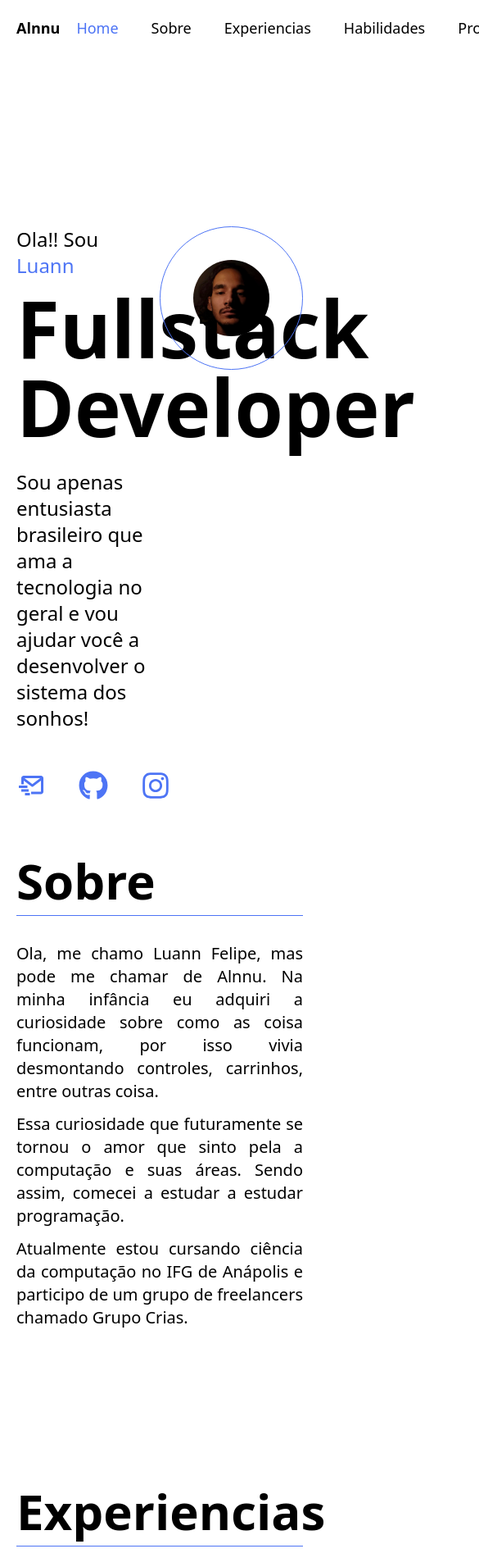
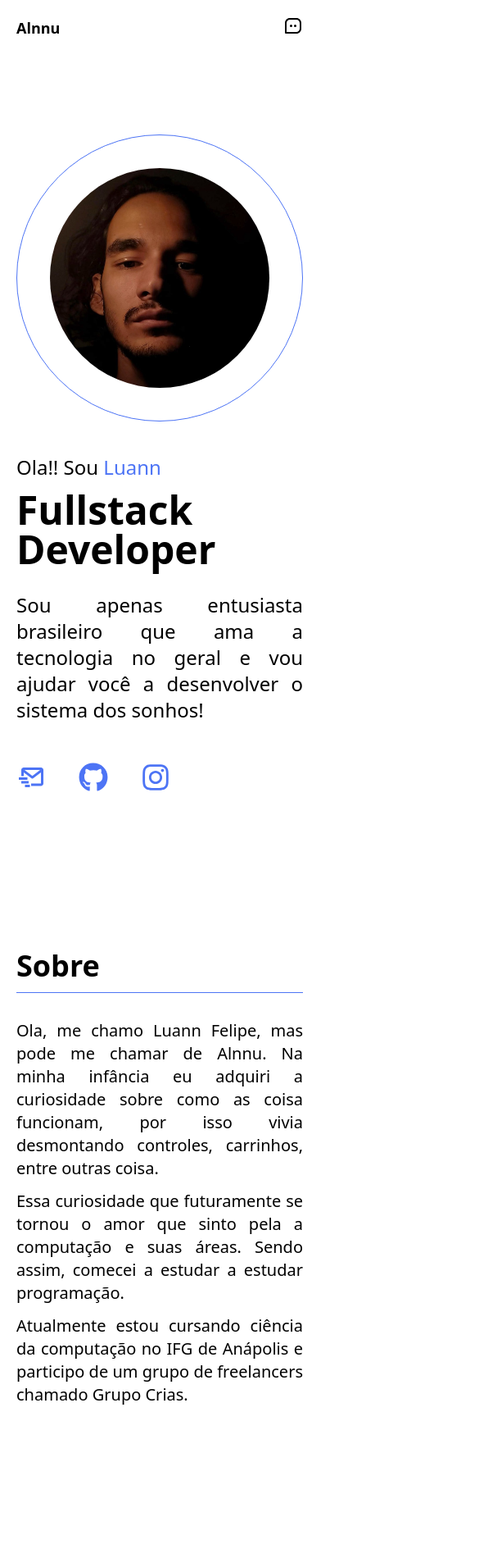
Before and after one commit to alnnu/portfolio, a Next.js app: page / in a window 390 px wide. Shown: the top 1911 px of the page at 82% size, 585 px wide, since content can reach past the window. Built offline with nearby package versions, Linux system fonts and the light colour scheme.

Commit message:
add responsividade

```diff
--- a/package.json
+++ b/package.json
@@ -1,5 +1,5 @@
 {
-  "name": "portfoilio",
+  "name": "portfolio",
   "version": "0.1.0",
   "private": true,
   "scripts": {
--- a/src/app/layout.tsx
+++ b/src/app/layout.tsx
@@ -18,7 +18,7 @@ export default function RootLayout({
 }>) {
   return (
     <html lang="latin">
-      <body className="lg:mx-64 mx-5">
+      <body className="laptop:mx-32 mx-5">
         <Header/>
         {children}
         <Footer/>
--- a/src/app/page.tsx
+++ b/src/app/page.tsx
@@ -17,26 +17,25 @@ const projetos = [{nome: "Sistema de Comandas", descricao: "Um site feito para u
 
   return (
    <main>
-      <div className="flex mt-52 h-96">
-        <div className="flex w-1/2 flex-col align-middle">
+      <div className="flex flex-col-reverse desktop:flex-row mt-24 desktop:mt-52">
+        <div className="desktop:w-1/2 mt-10 desktop:mt-0">
           <div className="text-2xl mb-3">
             Ola!! Sou <span className="text-primery">Luann</span>
           </div>
-          <div className="text-8xl font-bold mb-7">
-            Fullstack <br/>Developer
+          <div className="text-5xl desktop:text-8xl font-bold mb-7">
+            Fullstack Developer
           </div>
-          <div className="text-2xl">
+          <div className="text-2xl text-justify tablet:text-left">
             Sou apenas entusiasta brasileiro que ama a tecnologia no geral e vou ajudar você a desenvolver o sistema dos sonhos!
           </div>
-          <div className="flex  w-60 mt-12">
+          <div className="flex w-60 mt-12">
             <a href="mailto:contato.alnnu@gmail.com" className="text-primery text-4xl hover:-translate-y-1 transition-transform cursor-pointer"><BiMailSend/></a>
             <a href="https://github.com/alnnu" className="text-primery text-4xl mx-10 hover:-translate-y-1 transition-transform cursor-pointer" target="_blank"><FaGithub/></a>
             <a href="https://www.instagram.com/luann__felipe_/" className="text-primery text-4xl hover:-translate-y-1 transition-transform cursor-pointer" target="_blank"><FaInstagram/></a>
           </div>
         </div>
-        <div className="flex justify-end flex-1 h-fit">
-
-          <div className="border border-primery rounded-full p-10">
+        <div className="flex justify-center desktop:justify-end flex-1 desktop:w-1/2">
+          <div className="border border-primery rounded-full p-10 size-fit">
             <Image
               src="/me.jpeg"
               className="rounded-full"
@@ -48,8 +47,8 @@ const projetos = [{nome: "Sistema de Comandas", descricao: "Um site feito para u
         </div>
       </div>
 
-      <div className="mt-96" id="Sobre">
-        <h1 className="text-6xl font-bold mb-8 border-b border-primery pb-3 text">Sobre</h1>
+      <div className="mt-48 laptop:mt-96" id="Sobre">
+        <h1 className="text-4xl tablet:text-6xl font-bold mb-8 border-b border-primery pb-3 text">Sobre</h1>
         <div className="text-xl text-justify">
           <p>Ola, me chamo Luann Felipe, mas pode me chamar de Alnnu. Na minha infância eu adquiri a curiosidade sobre como as coisa funcionam, por isso vivia desmontando controles, carrinhos, entre outras coisa.</p>
           <p className="mt-3 text-justify">Essa curiosidade que futuramente se tornou o amor que sinto pela a computação e suas áreas. Sendo assim, comecei a estudar a estudar programação.</p>
@@ -59,9 +58,9 @@ const projetos = [{nome: "Sistema de Comandas", descricao: "Um site feito para u
 
       <Experiencias/>
 
-      <div className="mt-48" id="Habilidades">
-        <h1 className="text-6xl font-bold mb-8 border-b border-primery pb-3 text">Habilidades</h1>
-        <div className="grid grid-cols-2 gap-x-48 gap-y-32">
+      <div className="mt-48 " id="Habilidades">
+        <h1 className="text-4xl tablet:text-6xl font-bold mb-8 border-b border-primery pb-3 text">Habilidades</h1>
+        <div className="grid grid-cols-none tablet:grid-cols-2 gap-x-48 gap-y-32">
           {
             habilidades.map((habilidade, index: number) => (
               <Habilidades nome={habilidade.nome} techs={habilidade.techs}/>
@@ -71,7 +70,7 @@ const projetos = [{nome: "Sistema de Comandas", descricao: "Um site feito para u
       </div>
 
       <div className="mt-48" id="Projetos">
-        <h1 className="text-6xl font-bold mb-8 border-b border-primery pb-3 text">Projetos</h1>
+        <h1 className="text-4xl tablet:text-6xl font-bold mb-8 border-b border-primery pb-3 text">Projetos</h1>
         <div>
           {
             projetos.map((projeto, index: number) => (
--- a/src/components/experiencias.tsx
+++ b/src/components/experiencias.tsx
@@ -1,41 +1,86 @@
-"use client"
-import { useState } from "react"
+"use client";
+import { useState } from "react";
 
 const Experiencias = () => {
-    const experiencias = [{nome:"Grupo Crias", titulo:"Freelacer associado ao Grupo Crias", data: "dezembro 2023 - atual", responsabilidade:"Trabalhar em projetos freelancers, utilizando principalmente em spring, e auxiliar nos projetos dos outros membros."},
-                        {nome:"Code Tower", titulo:"Programador na Code Tower", data:"setembro 2021 - julho 2023", responsabilidade:`Nessa empresa júnior desenvolvi aplicativos frontend e backend utilizando ferramentas como: nextJs, adonisJs, expressJs, docker e tailwind. Alem de poder fazer um workshop de como criar um sistema CRUD em expressJs na Campus Party Goias 2`},
-                        {nome:"Iniciação Cientifica", titulo:"Iniciação Cientifica", data:"setembro 2022 - setembro 2023", responsabilidade:"Pesquisei fiabilidade viabilidade financeira de aplicativos descentralizados na rede blockchain do Ethereum. Para isso, desenvolvi um aplicativo de votação simples e usei as metricas para chergar ao gusto de um aplicativo do uso diario"}
-            ]
+  const experiencias = [
+    {
+      nome: "Grupo Crias",
+      titulo: "Freelacer associado ao Grupo Crias",
+      data: "dezembro 2023 - atual",
+      responsabilidade:
+        "Trabalhar em projetos freelancers, utilizando principalmente em spring, e auxiliar nos projetos dos outros membros.",
+    },
+    {
+      nome: "Code Tower",
+      titulo: "Programador na Code Tower",
+      data: "setembro 2021 - julho 2023",
+      responsabilidade: `Nessa empresa júnior desenvolvi aplicativos frontend e backend utilizando ferramentas como: nextJs, adonisJs, expressJs, docker e tailwind. Alem de poder fazer um workshop de como criar um sistema CRUD em expressJs na Campus Party Goias 2`,
+    },
+    {
+      nome: "Iniciação Cientifica",
+      titulo: "Iniciação Cientifica",
+      data: "setembro 2022 - setembro 2023",
+      responsabilidade:
+        "Pesquisei fiabilidade viabilidade financeira de aplicativos descentralizados na rede blockchain do Ethereum. Para isso, desenvolvi um aplicativo de votação simples e usei as metricas para chergar ao gusto de um aplicativo do uso diario",
+    },
+  ];
 
   const [foco, setFoco] = useState(0);
 
   return (
     <>
-            <div className="mt-48" id="Experiencias">
-                <h1 className="text-6xl font-bold mb-8 border-b border-primery pb-3 text">Experiencias</h1>
+      <div className="mt-48 hidden tablet:block" id="Experiencias">
+        <h1 className="text-6xl font-bold mb-8 border-b border-primery pb-3 text">
+          Experiencias
+        </h1>
         <div className="flex">
           <div className="border-l-4 border-primery mr-28">
-                        {
-                            experiencias.map((experiencia, index: number) => (
+            {experiencias.map((experiencia, index: number) => (
               <div
                 key={index}
-                                className={foco == index ? "text-xl p-5 text-primery cursor-pointer text-nowrap" : "text-xl p-5 cursor-pointer text-nowrap"}
+                className={
+                  foco == index
+                    ? "text-xl p-5 text-primery cursor-pointer text-nowrap"
+                    : "text-xl p-5 cursor-pointer text-nowrap"
+                }
                 onClick={() => setFoco(index)}
-                                >{experiencia.nome}</div>
-                            ))
-                        }
+              >
+                {experiencia.nome}
+              </div>
+            ))}
           </div>
           <div>
             <div className="mt-5">
               <h2 className="text-xl font-bold">{experiencias[foco].titulo}</h2>
               <div className="mt-2 mb-5">{experiencias[foco].data}</div>
-                            <div className="text-lg text-justify">{experiencias[foco].responsabilidade}</div>
+              <div className="text-lg text-justify">
+                {experiencias[foco].responsabilidade}
               </div>
             </div>
           </div>
         </div>
+      </div>
+      <div className="mt-48 tablet:hidden" id="Experiencias">
+        <h1 className="text-4xl tablet:text-6xl font-bold mb-8 border-b border-primery pb-3 text">
+          Experiencias
+        </h1>
+        <div className="flex flex-wrap auo-cols-auto justify-center items-center gap-4">
+          {experiencias.map((experiencia, index: number) => (
+             <div>
+             <div className="mt-5">
+               <h2 className="text-xl font-bold">{experiencia.titulo}</h2>
+               <div className="mt-2 mb-5">{experiencia.data}</div>
+               <div className="text-lg text-justify">
+                 {experiencia.responsabilidade}
+               </div>
+             </div>
+           </div>
+          ))}
+
+        </div>
+      </div>
     </>
-    )
-}
+  );
+};
 
-export default Experiencias
+export default Experiencias;
--- a/src/components/layout/footer.tsx
+++ b/src/components/layout/footer.tsx
@@ -3,8 +3,8 @@ import { FaGithub, FaInstagram } from "react-icons/fa6"
 
 const Footer = () => {
   return (
-    <footer className="border-t-2 border-primery flex justify-between py-4 mt-20">
-        <div className="flex">
+    <footer className="border-t-2 border-primery flex flex-col text-center tablet:flex-row space-y-3 justify-between py-4 mt-20">
+        <div className="flex justify-center">
             <a href="mailto:contato.alnnu@gmail.com" className="text-primery text-4xl hover:-translate-y-1 transition-transform cursor-pointer"><BiMailSend/></a>
             <a href="https://github.com/alnnu" className="text-primery text-4xl mx-10 hover:-translate-y-1 transition-transform cursor-pointer" target="_blank"><FaGithub/></a>
             <a href="https://www.instagram.com/luann__felipe_/" className="text-primery text-4xl hover:-translate-y-1 transition-transform cursor-pointer" target="_blank"><FaInstagram/></a>
--- a/src/components/layout/header.tsx
+++ b/src/components/layout/header.tsx
@@ -8,7 +8,7 @@ const Header = () => {
                     <div className="font-bold flex-1 text-lg">
                         <a href="#">Alnnu</a>
                     </div>
-                    <div className="flex flex-1 justify-center text-lg">
+                    <div className="hidden laptop:flex flex-1 justify-center text-lg">
                         <a href="#" className="mx-5 text-primery">Home</a>
                         <a href="#Sobre" className="mx-5 hover:text-primery">Sobre</a>
                         <a href="#Experiencias" className="mx-5 hover:text-primery">Experiencias</a>
--- a/tailwind.config.ts
+++ b/tailwind.config.ts
@@ -7,6 +7,11 @@ const config = {
     "./src/app/**/*.{js,ts,jsx,tsx,mdx}",
   ],
   theme: {
+    screens: {
+      'tablet': '640px',
+      'laptop': '1024px',
+      'desktop': '1280px',
+    },
     extend: {
       colors: {
         primery: "#4D74F5",
```
Also changed, not shown: src/components/projetoCard.tsx (+24 -6 lines), 1 other file (tests, documents, lock files or other folders). Lines whose indentation alone changed are shown as unchanged.
